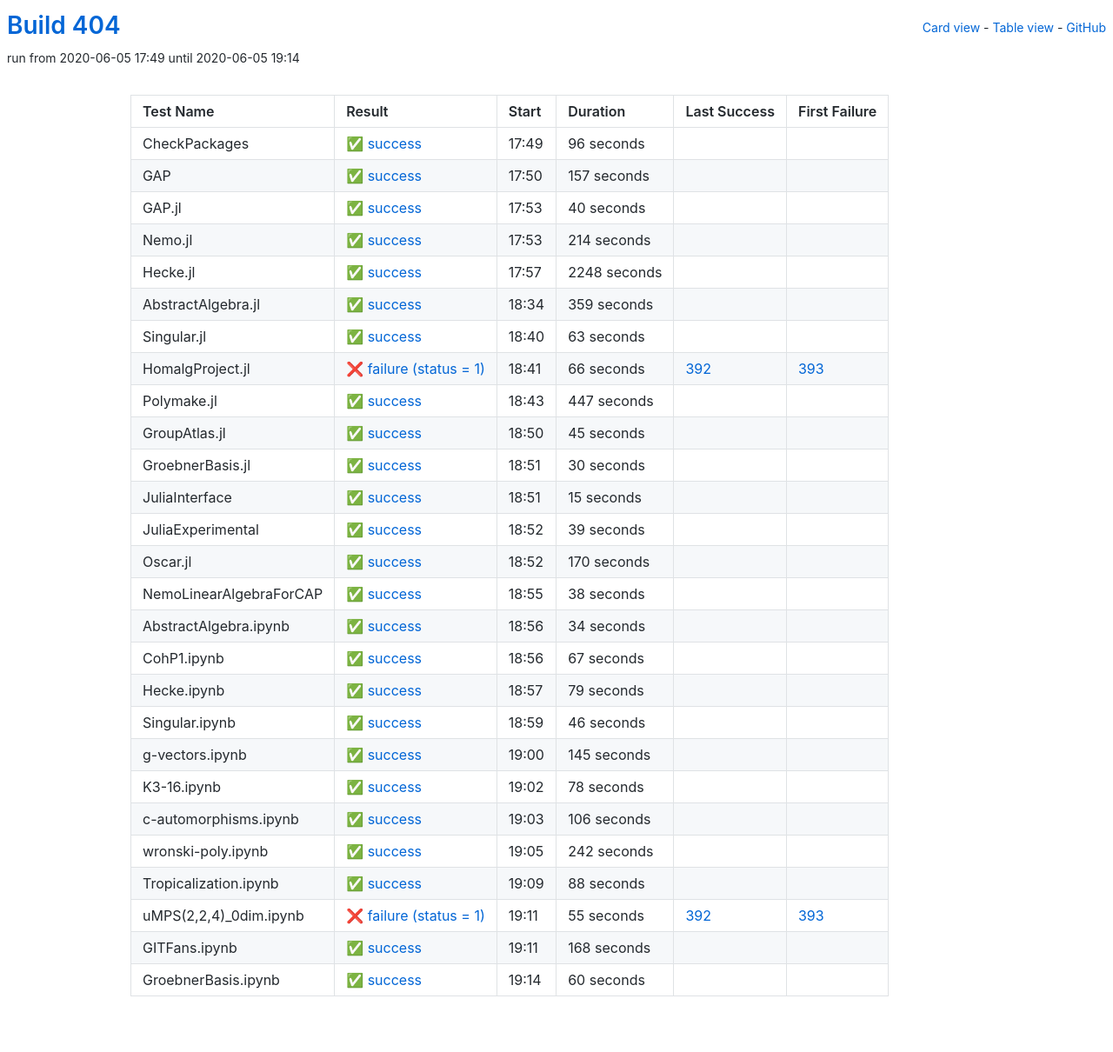
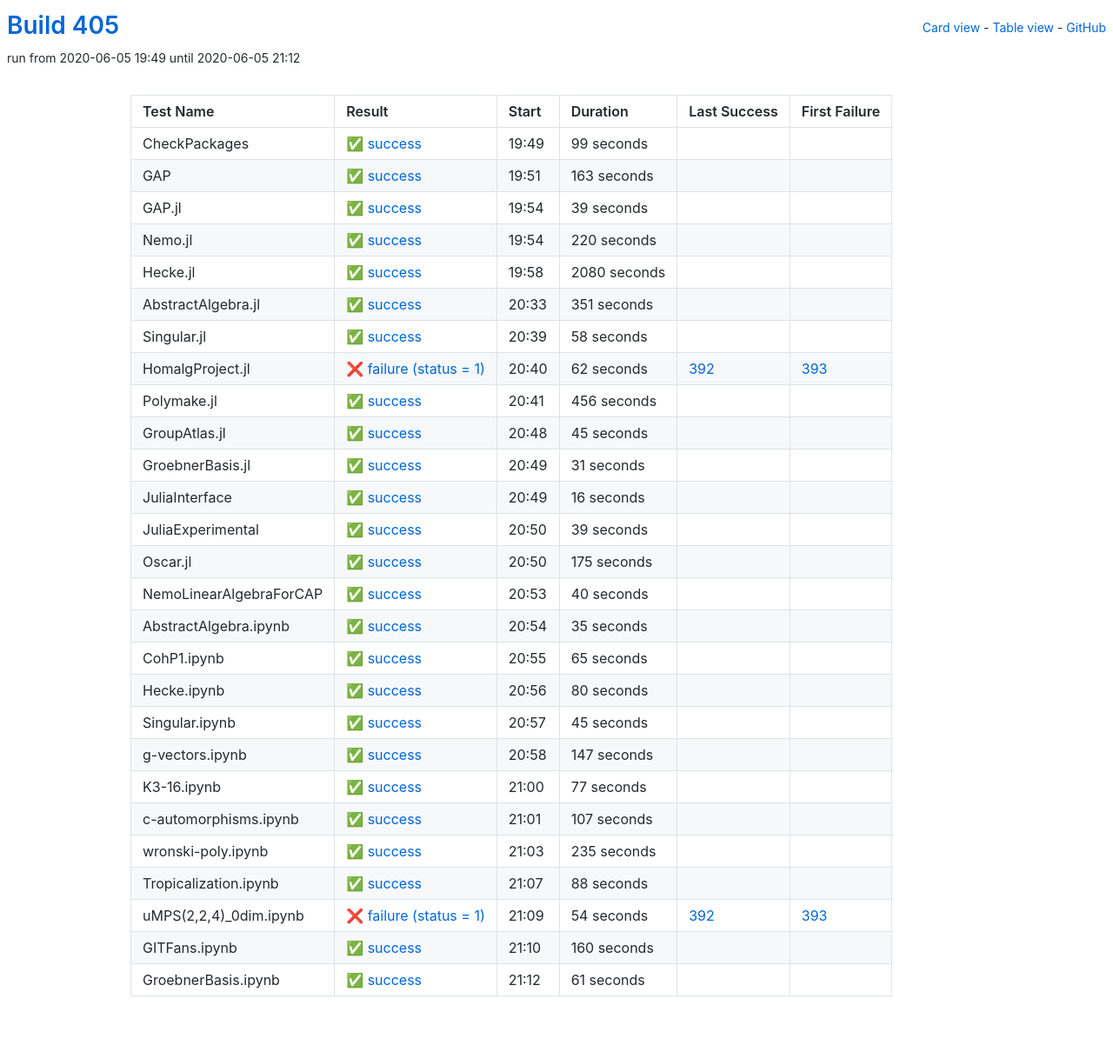
Before and after one commit to oscar-system/oscar-ci-status-1.4, a Jekyll site: the page built from table.html, in a window 1280 px wide. Shown: the whole page at 87% size. Built offline with Jekyll 4.4.1, drawn with Linux system fonts in a browser that asks for light colours.

Commit message:
Build 405

```diff
--- a/_data/ci.yml
+++ b/_data/ci.yml
@@ -1,113 +1,113 @@
-build: 404
-build_url: https://oscarci.mathematik.uni-kl.de/job/oscar-julia-1.4/404/
+build: 405
+build_url: https://oscarci.mathematik.uni-kl.de/job/oscar-julia-1.4/405/
 job: oscar-julia-1.4
 tests:
-- duration: 96
+- duration: 99
   exitcode: 0
   first_failure: false
   first_failure_url: null
   id: checkpackages
   last_success: false
   last_success_url: null
-  log: https://oscarci.mathematik.uni-kl.de/job/oscar-julia-1.4/404/artifact/logs/build-404/CheckPackages.log
+  log: https://oscarci.mathematik.uni-kl.de/job/oscar-julia-1.4/405/artifact/logs/build-405/CheckPackages.log
   name: CheckPackages
-  start: 2020-06-05 17:49
+  start: 2020-06-05 19:49
   status: success
   success: true
-- duration: 157
+- duration: 163
   exitcode: 0
   first_failure: false
   first_failure_url: null
   id: gap
   last_success: false
   last_success_url: null
-  log: https://oscarci.mathematik.uni-kl.de/job/oscar-julia-1.4/404/artifact/logs/build-404/GAP.log
+  log: https://oscarci.mathematik.uni-kl.de/job/oscar-julia-1.4/405/artifact/logs/build-405/GAP.log
   name: GAP
-  start: 2020-06-05 17:50
+  start: 2020-06-05 19:51
   status: success
   success: true
-- duration: 40
+- duration: 39
   exitcode: 0
   first_failure: false
   first_failure_url: null
   id: gap-jl
   last_success: false
   last_success_url: null
-  log: https://oscarci.mathematik.uni-kl.de/job/oscar-julia-1.4/404/artifact/logs/build-404/GAP.jl.log
+  log: https://oscarci.mathematik.uni-kl.de/job/oscar-julia-1.4/405/artifact/logs/build-405/GAP.jl.log
   name: GAP.jl
-  start: 2020-06-05 17:53
+  start: 2020-06-05 19:54
   status: success
   success: true
-- duration: 214
+- duration: 220
   exitcode: 0
   first_failure: false
   first_failure_url: null
   id: nemo-jl
   last_success: false
   last_success_url: null
-  log: https://oscarci.mathematik.uni-kl.de/job/oscar-julia-1.4/404/artifact/logs/build-404/Nemo.jl.log
+  log: https://oscarci.mathematik.uni-kl.de/job/oscar-julia-1.4/405/artifact/logs/build-405/Nemo.jl.log
   name: Nemo.jl
-  start: 2020-06-05 17:53
+  start: 2020-06-05 19:54
   status: success
   success: true
-- duration: 2248
+- duration: 2080
   exitcode: 0
   first_failure: false
   first_failure_url: null
   id: hecke-jl
   last_success: false
   last_success_url: null
-  log: https://oscarci.mathematik.uni-kl.de/job/oscar-julia-1.4/404/artifact/logs/build-404/Hecke.jl.log
+  log: https://oscarci.mathematik.uni-kl.de/job/oscar-julia-1.4/405/artifact/logs/build-405/Hecke.jl.log
   name: Hecke.jl
-  start: 2020-06-05 17:57
+  start: 2020-06-05 19:58
   status: success
   success: true
-- duration: 359
+- duration: 351
   exitcode: 0
   first_failure: false
   first_failure_url: null
   id: abstractalgebra-jl
   last_success: false
   last_success_url: null
-  log: https://oscarci.mathematik.uni-kl.de/job/oscar-julia-1.4/404/artifact/logs/build-404/AbstractAlgebra.jl.log
+  log: https://oscarci.mathematik.uni-kl.de/job/oscar-julia-1.4/405/artifact/logs/build-405/AbstractAlgebra.jl.log
   name: AbstractAlgebra.jl
-  start: 2020-06-05 18:34
+  start: 2020-06-05 20:33
   status: success
   success: true
-- duration: 63
+- duration: 58
   exitcode: 0
   first_failure: false
   first_failure_url: null
   id: singular-jl
   last_success: false
   last_success_url: null
-  log: https://oscarci.mathematik.uni-kl.de/job/oscar-julia-1.4/404/artifact/logs/build-404/Singular.jl.log
+  log: https://oscarci.mathematik.uni-kl.de/job/oscar-julia-1.4/405/artifact/logs/build-405/Singular.jl.log
   name: Singular.jl
-  start: 2020-06-05 18:40
+  start: 2020-06-05 20:39
   status: success
   success: true
-- duration: 66
+- duration: 62
   exitcode: 1
   first_failure: 393
   first_failure_url: https://oscarci.mathematik.uni-kl.de/job/oscar-julia-1.4/393/
   id: homalgproject-jl
   last_success: 392
   last_success_url: https://oscarci.mathematik.uni-kl.de/job/oscar-julia-1.4/392/
-  log: https://oscarci.mathematik.uni-kl.de/job/oscar-julia-1.4/404/artifact/logs/build-404/HomalgProject.jl.log
+  log: https://oscarci.mathematik.uni-kl.de/job/oscar-julia-1.4/405/artifact/logs/build-405/HomalgProject.jl.log
   name: HomalgProject.jl
-  start: 2020-06-05 18:41
+  start: 2020-06-05 20:40
   status: failure
   success: false
-- duration: 447
+- duration: 456
   exitcode: 0
   first_failure: false
   first_failure_url: null
   id: polymake-jl
   last_success: false
   last_success_url: null
-  log: https://oscarci.mathematik.uni-kl.de/job/oscar-julia-1.4/404/artifact/logs/build-404/Polymake.jl.log
+  log: https://oscarci.mathematik.uni-kl.de/job/oscar-julia-1.4/405/artifact/logs/build-405/Polymake.jl.log
   name: Polymake.jl
-  start: 2020-06-05 18:43
+  start: 2020-06-05 20:41
   status: success
   success: true
 - duration: 45
@@ -117,33 +117,33 @@ tests:
   id: groupatlas-jl
   last_success: false
   last_success_url: null
-  log: https://oscarci.mathematik.uni-kl.de/job/oscar-julia-1.4/404/artifact/logs/build-404/GroupAtlas.jl.log
+  log: https://oscarci.mathematik.uni-kl.de/job/oscar-julia-1.4/405/artifact/logs/build-405/GroupAtlas.jl.log
   name: GroupAtlas.jl
-  start: 2020-06-05 18:50
+  start: 2020-06-05 20:48
   status: success
   success: true
-- duration: 30
+- duration: 31
   exitcode: 0
   first_failure: false
   first_failure_url: null
   id: groebnerbasis-jl
   last_success: false
   last_success_url: null
-  log: https://oscarci.mathematik.uni-kl.de/job/oscar-julia-1.4/404/artifact/logs/build-404/GroebnerBasis.jl.log
+  log: https://oscarci.mathematik.uni-kl.de/job/oscar-julia-1.4/405/artifact/logs/build-405/GroebnerBasis.jl.log
   name: GroebnerBasis.jl
-  start: 2020-06-05 18:51
+  start: 2020-06-05 20:49
   status: success
   success: true
-- duration: 15
+- duration: 16
   exitcode: 0
   first_failure: false
   first_failure_url: null
   id: juliainterface
   last_success: false
   last_success_url: null
-  log: https://oscarci.mathematik.uni-kl.de/job/oscar-julia-1.4/404/artifact/logs/build-404/JuliaInterface.log
+  log: https://oscarci.mathematik.uni-kl.de/job/oscar-julia-1.4/405/artifact/logs/build-405/JuliaInterface.log
   name: JuliaInterface
-  start: 2020-06-05 18:51
+  start: 2020-06-05 20:49
   status: success
   success: true
 - duration: 39
@@ -153,129 +153,129 @@ tests:
   id: juliaexperimental
   last_success: false
   last_success_url: null
-  log: https://oscarci.mathematik.uni-kl.de/job/oscar-julia-1.4/404/artifact/logs/build-404/JuliaExperimental.log
+  log: https://oscarci.mathematik.uni-kl.de/job/oscar-julia-1.4/405/artifact/logs/build-405/JuliaExperimental.log
   name: JuliaExperimental
-  start: 2020-06-05 18:52
+  start: 2020-06-05 20:50
   status: success
   success: true
-- duration: 170
+- duration: 175
   exitcode: 0
   first_failure: false
   first_failure_url: null
   id: oscar-jl
   last_success: false
   last_success_url: null
-  log: https://oscarci.mathematik.uni-kl.de/job/oscar-julia-1.4/404/artifact/logs/build-404/Oscar.jl.log
+  log: https://oscarci.mathematik.uni-kl.de/job/oscar-julia-1.4/405/artifact/logs/build-405/Oscar.jl.log
   name: Oscar.jl
-  start: 2020-06-05 18:52
+  start: 2020-06-05 20:50
   status: success
   success: true
-- duration: 38
+- duration: 40
   exitcode: 0
   first_failure: false
   first_failure_url: null
   id: nemolinearalgebraforcap
   last_success: false
   last_success_url: null
-  log: https://oscarci.mathematik.uni-kl.de/job/oscar-julia-1.4/404/artifact/logs/build-404/NemoLinearAlgebraForCAP.log
+  log: https://oscarci.mathematik.uni-kl.de/job/oscar-julia-1.4/405/artifact/logs/build-405/NemoLinearAlgebraForCAP.log
   name: NemoLinearAlgebraForCAP
-  start: 2020-06-05 18:55
+  start: 2020-06-05 20:53
   status: success
   success: true
-- duration: 34
+- duration: 35
   exitcode: 0
   first_failure: false
   first_failure_url: null
   id: abstractalgebra-ipynb
   last_success: false
   last_success_url: null
-  log: https://oscarci.mathematik.uni-kl.de/job/oscar-julia-1.4/404/artifact/logs/build-404/AbstractAlgebra.ipynb.log
+  log: https://oscarci.mathematik.uni-kl.de/job/oscar-julia-1.4/405/artifact/logs/build-405/AbstractAlgebra.ipynb.log
   name: AbstractAlgebra.ipynb
-  start: 2020-06-05 18:56
+  start: 2020-06-05 20:54
   status: success
   success: true
-- duration: 67
+- duration: 65
   exitcode: 0
   first_failure: false
   first_failure_url: null
   id: cohp1-ipynb
   last_success: false
   last_success_url: null
-  log: https://oscarci.mathematik.uni-kl.de/job/oscar-julia-1.4/404/artifact/logs/build-404/CohP1.ipynb.log
+  log: https://oscarci.mathematik.uni-kl.de/job/oscar-julia-1.4/405/artifact/logs/build-405/CohP1.ipynb.log
   name: CohP1.ipynb
-  start: 2020-06-05 18:56
+  start: 2020-06-05 20:55
   status: success
   success: true
-- duration: 79
+- duration: 80
   exitcode: 0
   first_failure: false
   first_failure_url: null
   id: hecke-ipynb
   last_success: false
   last_success_url: null
-  log: https://oscarci.mathematik.uni-kl.de/job/oscar-julia-1.4/404/artifact/logs/build-404/Hecke.ipynb.log
+  log: https://oscarci.mathematik.uni-kl.de/job/oscar-julia-1.4/405/artifact/logs/build-405/Hecke.ipynb.log
   name: Hecke.ipynb
-  start: 2020-06-05 18:57
+  start: 2020-06-05 20:56
   status: success
   success: true
-- duration: 46
+- duration: 45
   exitcode: 0
   first_failure: false
   first_failure_url: null
   id: singular-ipynb
   last_success: false
   last_success_url: null
-  log: https://oscarci.mathematik.uni-kl.de/job/oscar-julia-1.4/404/artifact/logs/build-404/Singular.ipynb.log
+  log: https://oscarci.mathematik.uni-kl.de/job/oscar-julia-1.4/405/artifact/logs/build-405/Singular.ipynb.log
   name: Singular.ipynb
-  start: 2020-06-05 18:59
+  start: 2020-06-05 20:57
   status: success
   success: true
-- duration: 145
+- duration: 147
   exitcode: 0
   first_failure: false
   first_failure_url: null
   id: g-vectors-ipynb
   last_success: false
   last_success_url: null
-  log: https://oscarci.mathematik.uni-kl.de/job/oscar-julia-1.4/404/artifact/logs/build-404/g-vectors.ipynb.log
+  log: https://oscarci.mathematik.uni-kl.de/job/oscar-julia-1.4/405/artifact/logs/build-405/g-vectors.ipynb.log
   name: g-vectors.ipynb
-  start: 2020-06-05 19:00
+  start: 2020-06-05 20:58
   status: success
   success: true
-- duration: 78
+- duration: 77
   exitcode: 0
   first_failure: false
   first_failure_url: null
   id: k3-16-ipynb
   last_success: false
   last_success_url: null
-  log: https://oscarci.mathematik.uni-kl.de/job/oscar-julia-1.4/404/artifact/logs/build-404/K3-16.ipynb.log
+  log: https://oscarci.mathematik.uni-kl.de/job/oscar-julia-1.4/405/artifact/logs/build-405/K3-16.ipynb.log
   name: K3-16.ipynb
-  start: 2020-06-05 19:02
+  start: 2020-06-05 21:00
   status: success
   success: true
-- duration: 106
+- duration: 107
   exitcode: 0
   first_failure: false
   first_failure_url: null
   id: c-automorphisms-ipynb
   last_success: false
   last_success_url: null
-  log: https://oscarci.mathematik.uni-kl.de/job/oscar-julia-1.4/404/artifact/logs/build-404/c-automorphisms.ipynb.log
+  log: https://oscarci.mathematik.uni-kl.de/job/oscar-julia-1.4/405/artifact/logs/build-405/c-automorphisms.ipynb.log
   name: c-automorphisms.ipynb
-  start: 2020-06-05 19:03
+  start: 2020-06-05 21:01
   status: success
   success: true
-- duration: 242
+- duration: 235
   exitcode: 0
   first_failure: false
   first_failure_url: null
   id: wronski-poly-ipynb
   last_success: false
   last_success_url: null
-  log: https://oscarci.mathematik.uni-kl.de/job/oscar-julia-1.4/404/artifact/logs/build-404/wronski-poly.ipynb.log
+  log: https://oscarci.mathematik.uni-kl.de/job/oscar-julia-1.4/405/artifact/logs/build-405/wronski-poly.ipynb.log
   name: wronski-poly.ipynb
-  start: 2020-06-05 19:05
+  start: 2020-06-05 21:03
   status: success
   success: true
 - duration: 88
@@ -285,44 +285,44 @@ tests:
   id: tropicalization-ipynb
   last_success: false
   last_success_url: null
-  log: https://oscarci.mathematik.uni-kl.de/job/oscar-julia-1.4/404/artifact/logs/build-404/Tropicalization.ipynb.log
+  log: https://oscarci.mathematik.uni-kl.de/job/oscar-julia-1.4/405/artifact/logs/build-405/Tropicalization.ipynb.log
   name: Tropicalization.ipynb
-  start: 2020-06-05 19:09
+  start: 2020-06-05 21:07
   status: success
   success: true
-- duration: 55
+- duration: 54
   exitcode: 1
   first_failure: 393
   first_failure_url: https://oscarci.mathematik.uni-kl.de/job/oscar-julia-1.4/393/
   id: umps-2-2-4-0dim-ipynb
   last_success: 392
   last_success_url: https://oscarci.mathematik.uni-kl.de/job/oscar-julia-1.4/392/
-  log: https://oscarci.mathematik.uni-kl.de/job/oscar-julia-1.4/404/artifact/logs/build-404/uMPS-2-2-4-_0dim.ipynb.log
+  log: https://oscarci.mathematik.uni-kl.de/job/oscar-julia-1.4/405/artifact/logs/build-405/uMPS-2-2-4-_0dim.ipynb.log
   name: uMPS(2,2,4)_0dim.ipynb
-  start: 2020-06-05 19:11
+  start: 2020-06-05 21:09
   status: failure
   success: false
-- duration: 168
+- duration: 160
   exitcode: 0
   first_failure: false
   first_failure_url: null
   id: gitfans-ipynb
   last_success: false
   last_success_url: null
-  log: https://oscarci.mathematik.uni-kl.de/job/oscar-julia-1.4/404/artifact/logs/build-404/GITFans.ipynb.log
+  log: https://oscarci.mathematik.uni-kl.de/job/oscar-julia-1.4/405/artifact/logs/build-405/GITFans.ipynb.log
   name: GITFans.ipynb
-  start: 2020-06-05 19:11
+  start: 2020-06-05 21:10
   status: success
   success: true
-- duration: 60
+- duration: 61
   exitcode: 0
   first_failure: false
   first_failure_url: null
   id: groebnerbasis-ipynb
   last_success: false
   last_success_url: null
-  log: https://oscarci.mathematik.uni-kl.de/job/oscar-julia-1.4/404/artifact/logs/build-404/GroebnerBasis.ipynb.log
+  log: https://oscarci.mathematik.uni-kl.de/job/oscar-julia-1.4/405/artifact/logs/build-405/GroebnerBasis.ipynb.log
   name: GroebnerBasis.ipynb
-  start: 2020-06-05 19:14
+  start: 2020-06-05 21:12
   status: success
   success: true
```
Also changed, not shown: README.md.
